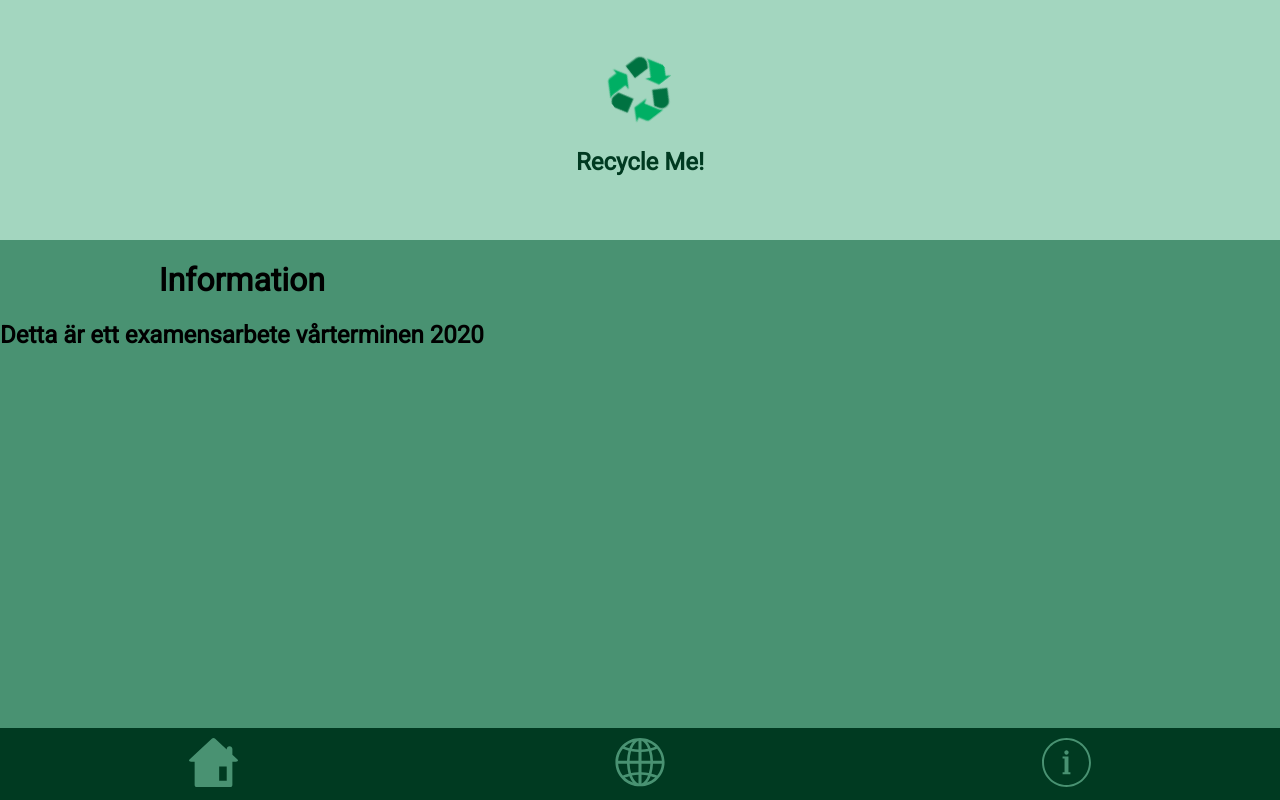
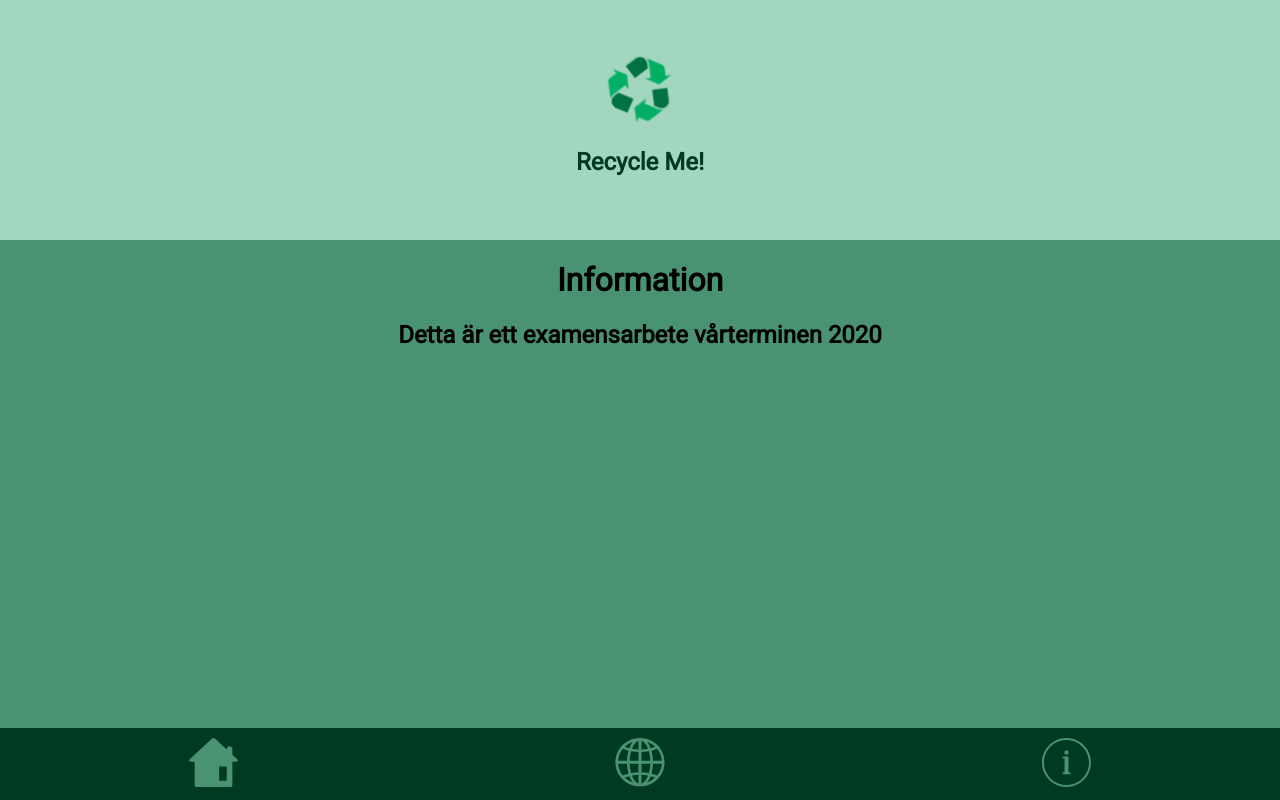
Before and after one commit to louisebehrenfors/EX-PWA-ML, a React (Create React App) app in the folder client/: page / in a window 1280 px wide. Both pictures are taken after a click on the button 1066 px from the left and 764 px from the top of the page. Built offline with nearby package versions, Linux system fonts and the light colour scheme; what google-maps-react would draw is missing.

Commit message:
fixat canvas

```diff
--- a/client/src/screens/chosenAppScreen.css
+++ b/client/src/screens/chosenAppScreen.css
@@ -1,3 +1,19 @@
 .Chosen-Container{
+    /* justify-content: center;
+    text-align: center;
+    flex: 1;
+    overflow: auto; */
+
+    margin: 0 auto;
     justify-content: center;
+    overflow: visible;
+    padding-bottom: 100px;
+    align-items: center;
+    justify-content: center;
+    display: inline;
 }
+#imgContainer{
+    margin: 0 auto;
+    text-align: center;
+
+}
--- a/client/src/screens/chosenAppScreen.js
+++ b/client/src/screens/chosenAppScreen.js
@@ -13,7 +13,10 @@ class ChosenAppScreen extends Component {
 
   componentDidMount() {
     var canvas = document.getElementById("imgContainer");
+
     checkOrientation(this.props.imageFromParent, canvas);
+    // canvas.width = window.innerWidth;
+    // canvas.height = window.innerHeight;
   }
   render() {
     return (
--- a/client/src/screens/imageRotator.js
+++ b/client/src/screens/imageRotator.js
@@ -6,12 +6,15 @@ export const checkOrientation = (file, canvas) => {
   console.log("canvas = " + canvas);
   var ctx = canvas.getContext("2d");
   var img = new Image();
-  canvas.style.display = "block";
+  canvas.style.display = "inline";
   canvas.style.margin = "0";
   canvas.style.width = "80%";
 
   img.onload = function () {
+    canvas.width = window.innerWidth;
+    canvas.height = window.innerHeight * 0.5;
     var scale = Math.min(canvas.width / img.width, canvas.height / img.height);
+
     var x = canvas.width / 2 - (img.width / 2) * scale;
     var y = canvas.height / 2 - (img.height / 2) * scale;
     ctx.drawImage(img, x, y, img.width * scale, img.height * scale);
--- /dev/null
+++ b/client/src/screens/infoAppScreen.css
@@ -0,0 +1,7 @@
+.Info-Container{
+    flex: 1;
+    align-items: center;
+    justify-content: center;
+    display: inline;
+    text-align: center;
+}
--- a/client/src/screens/infoAppScreen.js
+++ b/client/src/screens/infoAppScreen.js
@@ -1,9 +1,9 @@
 import React, { Component } from "react";
-
+import "./infoAppScreen.css";
 class infoAppScreen extends Component {
   render() {
     return (
-      <div className="Info">
+      <div className="Info-Container">
         <h1>Information</h1>
         <h2>Detta är ett examensarbete vårterminen 2020</h2>
       </div>
```
